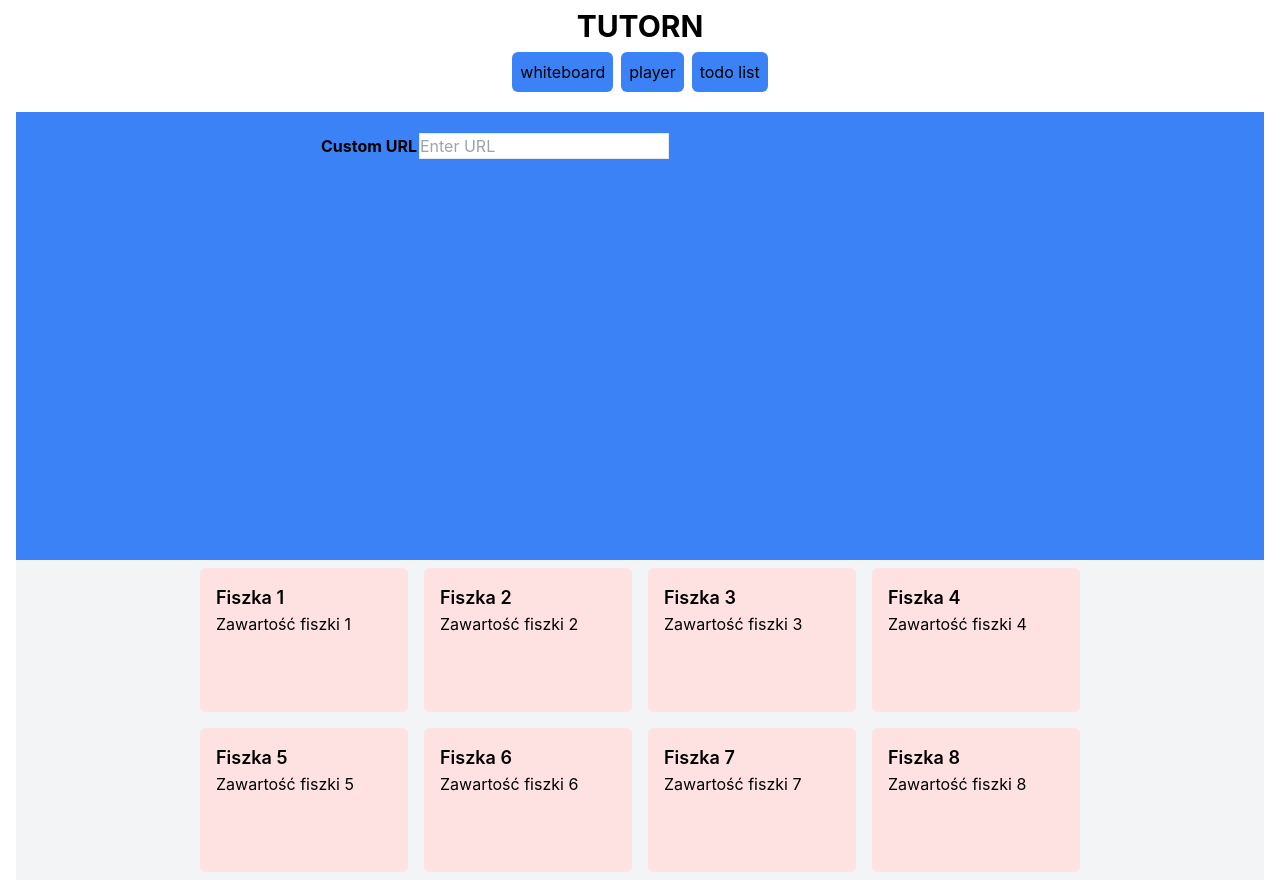
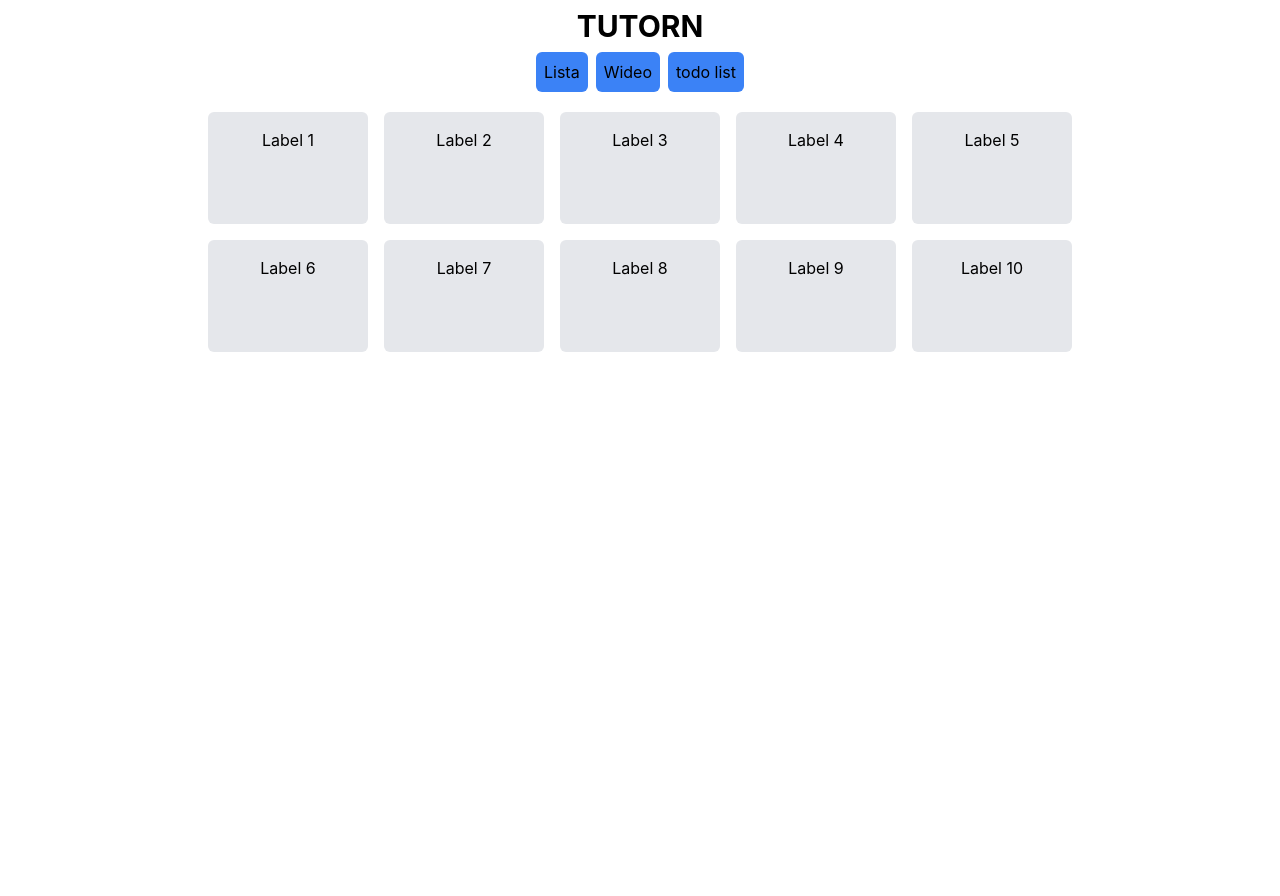
Before and after one commit to krzylec/tuton, a React (Create React App) app in the folder frontend/: page / in a window 1280 px wide. After the commit the page ends 800 px from the top, so only its background shows below. Built offline with nearby package versions, Linux system fonts and the light colour scheme.

Commit message:
view changed, tile list (#3)

```diff
--- a/frontend/src/Flashcard.tsx
+++ b/frontend/src/Flashcard.tsx
@@ -10,16 +10,16 @@ export default function Flashcard({
   title,
   content,
   contentFlipped,
-}: FlashcardProps) {
+}: Readonly<FlashcardProps>) {
   const [clicked, setClicked] = useState<boolean>(false);
 
   return (
-    <div
+    <button
       className={`p-4 m-2 rounded-md h-36 w-52 hover:opacity-80 hover:border hover:border-gray-600 ${clicked ? "bg-green-200" : "bg-red-100"}`}
       onClick={() => setClicked(!clicked)}
     >
       <h3 className="text-lg font-semibold">{title}</h3>
       <p>{clicked ? contentFlipped : content}</p>
-    </div>
+    </button>
   );
 }
--- /dev/null
+++ b/frontend/src/ListView.tsx
@@ -0,0 +1,21 @@
+import { useState } from "react";
+
+interface TileListProps {
+  labelList: string[];
+}
+
+// Define the TileList component
+export default function ListView({ labelList }: Readonly<TileListProps>) {
+  return (
+    <div className="grid grid-cols-5 gap-4">
+      {labelList.map((label, index) => (
+        <div
+          key={index}
+          className="bg-gray-200 h-28 w-40 p-4 rounded-md text-center"
+        >
+          {label}
+        </div>
+      ))}
+    </div>
+  );
+}
--- a/frontend/src/TabExplorer.tsx
+++ b/frontend/src/TabExplorer.tsx
@@ -1,16 +1,26 @@
 import { useState } from "react";
 import { Tab, Tabs, TabList, TabPanel } from "react-tabs";
-import Whiteboard from "./WhiteBoard";
-import ReactPlayer from "react-player";
 import ToDo from "./ToDo";
-import Player from "./Player";
 import VideoView from "./VideoView";
+import ListView from "./ListView";
 
 export default function TabExplorer() {
   const [selectedTab, setSelectedTab] = useState(0);
 
+  const dataList = [
+    "Label 1",
+    "Label 2",
+    "Label 3",
+    "Label 4",
+    "Label 5",
+    "Label 6",
+    "Label 7",
+    "Label 8",
+    "Label 9",
+    "Label 10",
+  ];
+
   return (
-    <>
     <div>
       {/* Przyciski zakładek */}
       <Tabs
@@ -19,10 +29,10 @@ export default function TabExplorer() {
       >
         <TabList className="flex justify-center m-1 flex-auto">
           <Tab className="p-2 mx-1 cursor-pointer bg-blue-500 hover:bg-green-500 transition-colors rounded-md">
-              whiteboard
+            Lista
           </Tab>
           <Tab className="p-2 mx-1 cursor-pointer bg-blue-500 hover:bg-green-500 transition-colors rounded-md">
-              player
+            Wideo
           </Tab>
           <Tab className="p-2 mx-1 cursor-pointer bg-blue-500 hover:bg-green-500 transition-colors rounded-md">
             todo list
@@ -31,13 +41,13 @@ export default function TabExplorer() {
 
         <TabPanel>
           <div className="flex justify-center p-4">
-              <VideoView />
+            <ListView labelList={dataList} />
           </div>
         </TabPanel>
 
         <TabPanel>
           <div className="flex justify-center p-4">
-              <Player></Player>
+            <VideoView />
           </div>
         </TabPanel>
 
@@ -48,6 +58,5 @@ export default function TabExplorer() {
         </TabPanel>
       </Tabs>
     </div>
-    </>
   );
 }
--- a/frontend/src/ToDo.tsx
+++ b/frontend/src/ToDo.tsx
@@ -1,6 +1,3 @@
-import { useState } from "react";
-import { Tab, Tabs, TabList, TabPanel } from "react-tabs";
-
 export default function ToDo() {
   return (
     <div>
--- a/frontend/src/VideoView.tsx
+++ b/frontend/src/VideoView.tsx
@@ -1,6 +1,5 @@
 import Fiszka from "./Flashcard";
 import Player from "./Player";
-import Whiteboard from "./WhiteBoard";
 
 export default function VideoView() {
   return (
```
Lines whose indentation alone changed are shown as unchanged.
